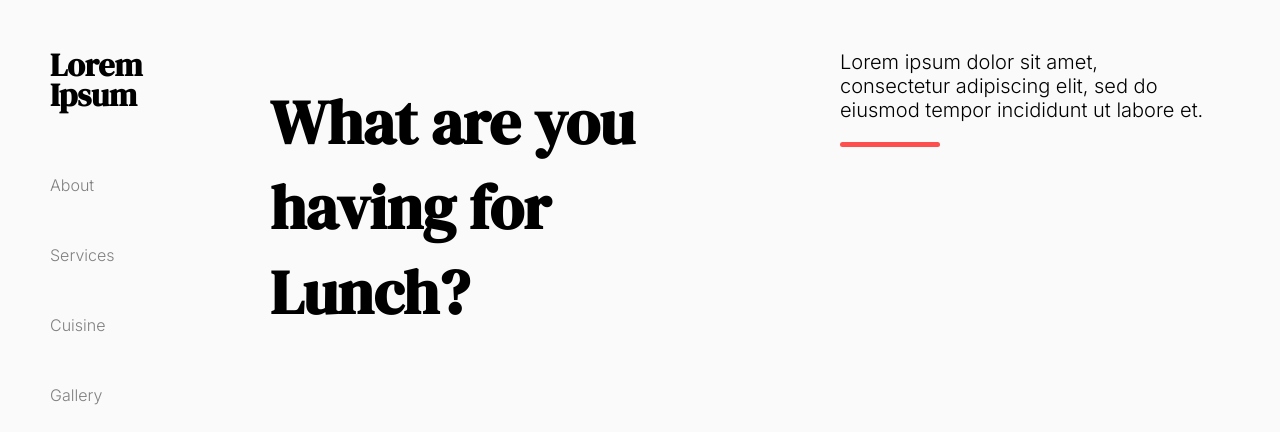
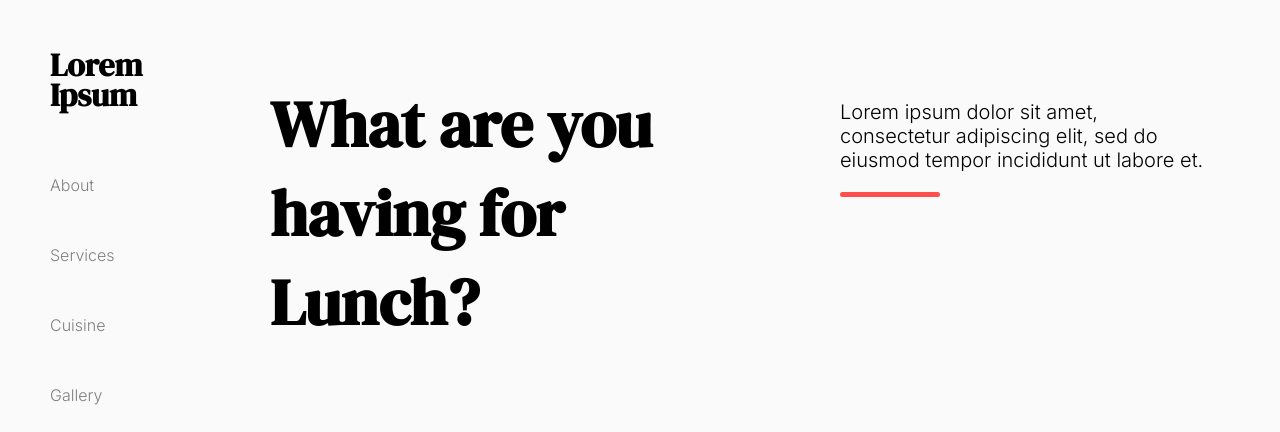
Before and after one commit to shashankbhat2/inkoop-assignment, a plain HTML site: page index.html in a window 1280 px wide. Shown: the top 432 px of the page. Drawn offline with nearby package versions, Linux system fonts and the light colour scheme.

Commit message:
Readme Added

```diff
--- a/style.css
+++ b/style.css
@@ -245,11 +245,11 @@ main > h1{
     main > h1{
         grid-column: 1/2;
         margin: 50px 0px;
-        font-size: 62px;
+        font-size: 65px;
     }
     .text_content{
         order: 0;
-        margin: 0px 50px;
+        margin: 50px;
         padding: 20px;
         grid-column: 3/2;
         font-size: 20px;
```
Also changed, not shown: preview.jpg (added), 1 other file.
